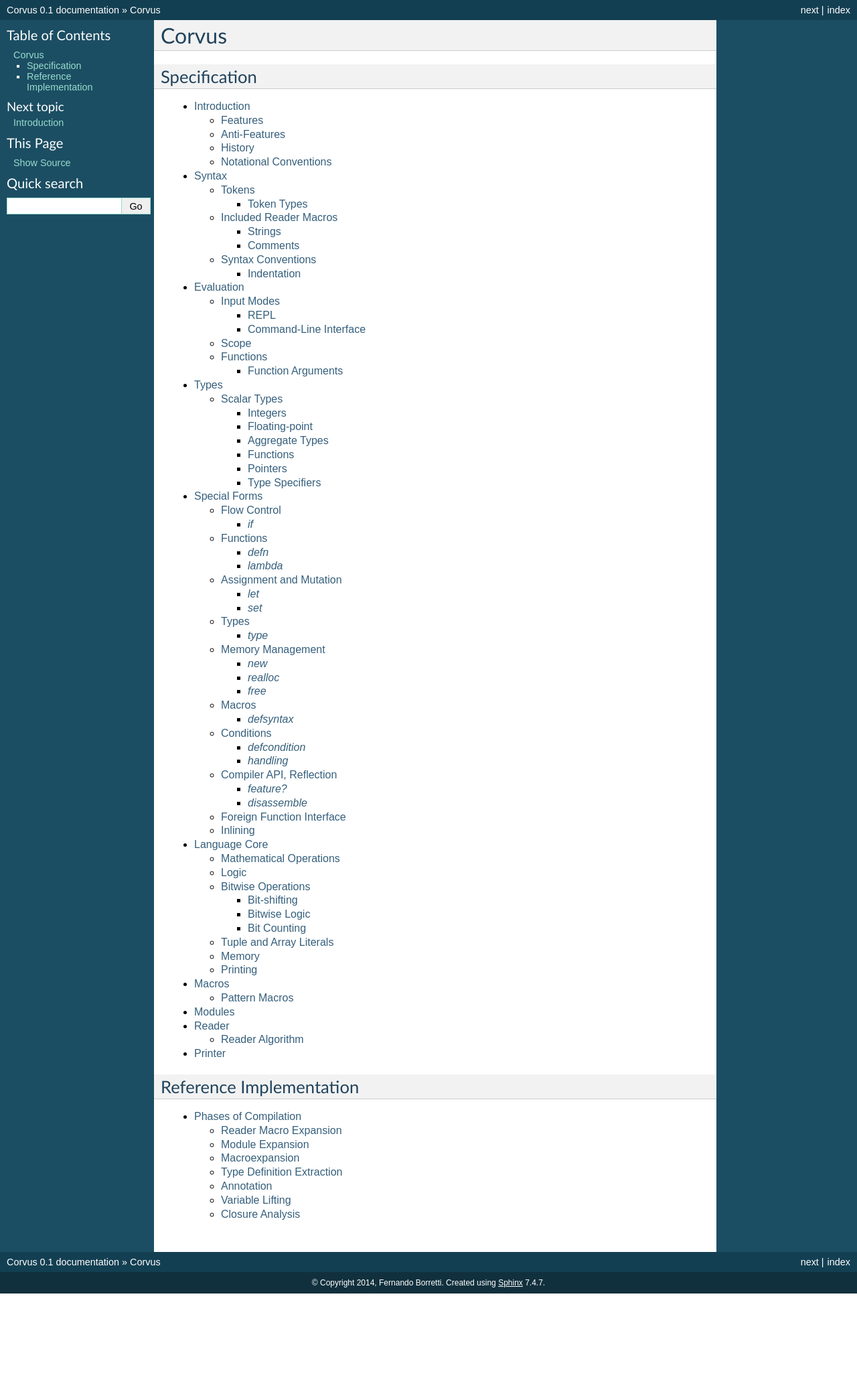
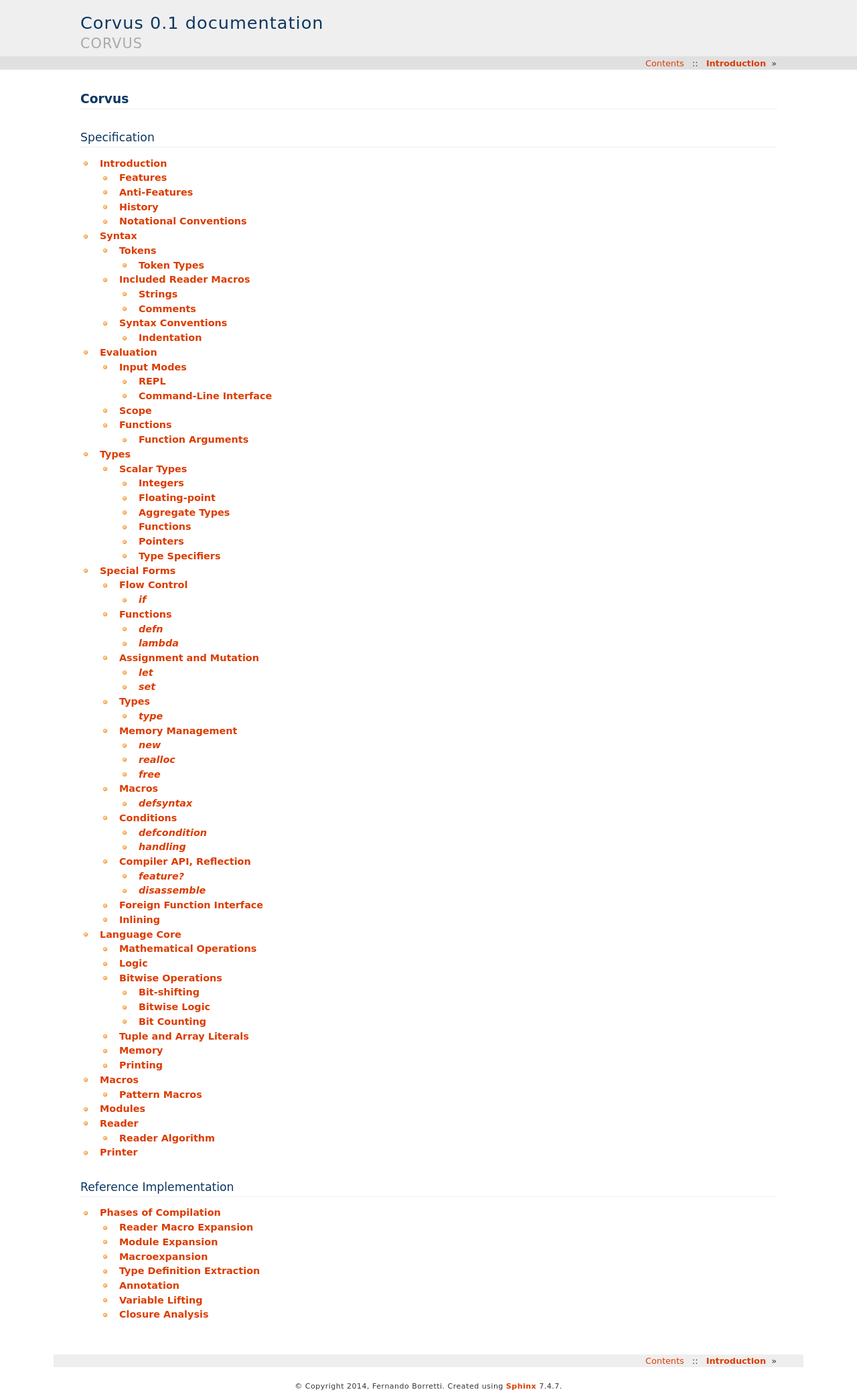
Before and after one commit to eudoxia0/corvus, a Sphinx documentation site: the page built from docs/index.rst, in a window 1280 px wide. Shown: the whole page at 67% size. Built offline with Sphinx 7.4.7, drawn with Linux system fonts in a browser that asks for light colours; formulas are drawn with MathJax 3; before the commit the page ends 1931 px from its top, so only the background shows below that.

Commit message:
Change theme, depend on graphviz extension

```diff
--- a/docs/conf.py
+++ b/docs/conf.py
@@ -31,6 +31,7 @@
 # ones.
 extensions = [
     'sphinx.ext.pngmath',
+    'sphinx.ext.graphviz'
 ]
 
 # Add any paths that contain templates here, relative to this directory.
@@ -101,7 +102,7 @@
 
 # The theme to use for HTML and HTML Help pages.  See the documentation for
 # a list of builtin themes.
-html_theme = 'default'
+html_theme = 'haiku'
 
 # Theme options are theme-specific and customize the look and feel of a theme
 # further.  For a list of options available for each theme, see the
```
